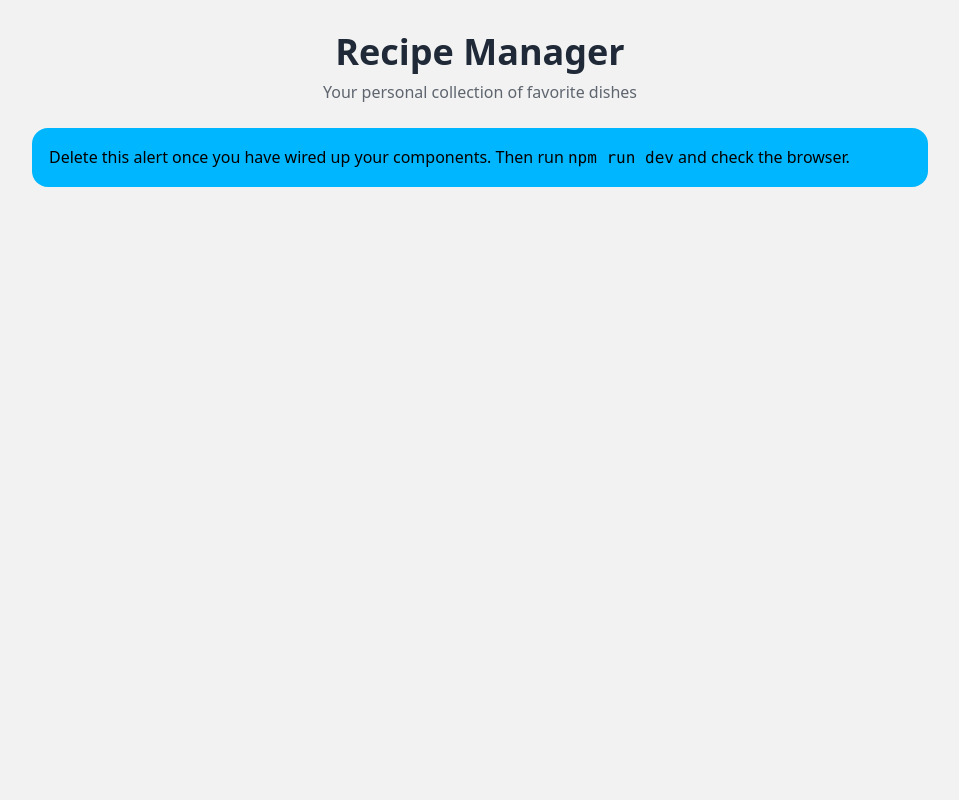
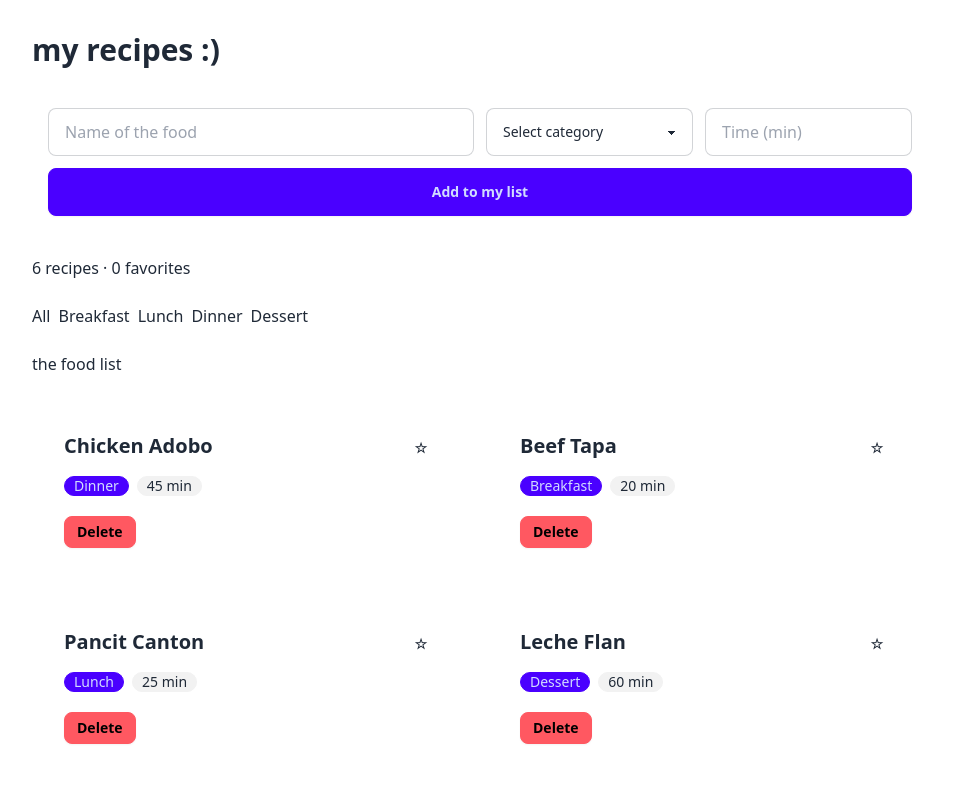
Before and after one commit to geraldinetorno1-png/recipe-manager, a React (Vite) app: page / in a window 1280 px wide. Shown: the top 800 px of the page, without its empty margins (160-1119 px from the left). Built offline with nearby package versions, Linux system fonts and the light colour scheme.

Commit message:
feat: connect recipe actions and persist browser state

```diff
--- a/src/App.jsx
+++ b/src/App.jsx
@@ -1,9 +1,8 @@
-import { useState } from "react";
-// TODO: import your components once you build them
-// import RecipeForm from "./components/RecipeForm";
-// import CategoryFilter from "./components/CategoryFilter";
-// import RecipeList from "./components/RecipeList";
-// import SummaryBar from "./components/SummaryBar";
+import { useEffect, useState } from "react";
+import RecipeForm from "./components/RecipeForm";
+import CategoryFilter from "./components/CategoryFilter";
+import RecipeList from "./components/RecipeList";
+import SummaryBar from "./components/SummaryBar";
 
 const STARTER_RECIPES = [
   { id: 1, title: "Chicken Adobo", category: "Dinner", time: 45, favorite: false },
@@ -15,59 +14,65 @@ const STARTER_RECIPES = [
 ];
 
 export default function App() {
-  // TODO 1: create the `recipes` state using STARTER_RECIPES as the initial value.
-  //         Later, wrap it in the lazy initializer that reads from localStorage.
-  const [recipes, setRecipes] = useState(STARTER_RECIPES);
+  // Read saved data once, when the component first mounts.
+  const [recipes, setRecipes] = useState(() => {
+    try {
+      const saved = JSON.parse(localStorage.getItem("recipe"));
+      return Array.isArray(saved) ? saved : STARTER_RECIPES;
+    } catch {
+      return STARTER_RECIPES;
+    }
+  });
+  const [filter, setFilter] = useState(() => {
+    const saved = localStorage.getItem("filter");
+    return ["All", "Breakfast", "Lunch", "Dinner", "Dessert"].includes(saved)
+      ? saved : "All";
+  });
 
-  // TODO 2: create the `filter` state, starting as "All".
-  //         Later, wrap it in the lazy initializer that reads from localStorage.
+  useEffect(() => {
+    localStorage.setItem("recipe", JSON.stringify(recipes));
+  }, [recipes]);
 
-  // TODO 3: add useEffect to persist `recipes` to localStorage whenever it changes.
+  useEffect(() => {
+    localStorage.setItem("filter", filter);
+  }, [filter]);
 
-  // TODO 4: add useEffect to persist `filter` to localStorage whenever it changes.
+  const favorites = recipes.filter((recipe) => recipe.favorite).length;
+  useEffect(() => {
+    document.title = `Recipes · ${favorites} ★`;
+  }, [favorites]);
 
-  // TODO 5: add useEffect to update `document.title` with the favorite count.
-  //         Example format: `Recipes · 3 ★`
+  const handleAdd = (recipe) => {
+    setRecipes((current) => [
+      ...current,
+      { ...recipe, id: Math.max(Date.now(), ...current.map((r) => r.id + 1)), favorite: false },
+    ]);
+  };
+  const handleToggleFavorite = (id) => {
+    setRecipes((current) => current.map((recipe) =>
+      recipe.id === id ? { ...recipe, favorite: !recipe.favorite } : recipe
+    ));
+  };
+  const handleDelete = (id) => {
+    setRecipes((current) => current.filter((recipe) => recipe.id !== id));
+  };
 
-  // TODO 6: write handleAdd(recipe) — adds a new recipe with a unique id (Date.now()).
-  //         Use the spread operator, NOT .push().
-
-  // TODO 7: write handleToggleFavorite(id) — flips the `favorite` field of the matching recipe.
-  //         Use .map() and spread; do NOT mutate the object directly.
-
-  // TODO 8: write handleDelete(id) — removes the recipe with that id.
-  //         Use .filter().
-
-  // TODO 9: derive `visibleRecipes` in render — if filter === "All" show all,
-  //         otherwise filter by category. Do NOT store this in state.
+  // This list follows the current state; it does not need separate state.
+  const visibleRecipes = filter === "All"
+    ? recipes : recipes.filter((recipe) => recipe.category === filter);
 
   return (
-    <div className="min-h-screen bg-base-200 py-8 px-4">
-      <div className="max-w-4xl mx-auto space-y-6">
-        <header className="text-center">
-          <h1 className="text-4xl font-bold">Recipe Manager</h1>
-          <p className="text-base-content/70 mt-2">
-            Your personal collection of favorite dishes
-          </p>
+    <div className="recipe-page min-h-screen py-8 px-4">
+      <main className="max-w-4xl mx-auto space-y-6">
+        <header className="page-heading">
+          <h1 className="text-3xl font-bold">my recipes :)</h1>
         </header>
-
-        {/* TODO: render <RecipeForm onAdd={handleAdd} /> */}
-
-        {/* TODO: render <SummaryBar total={...} favorites={...} /> */}
-
-        {/* TODO: render <CategoryFilter activeFilter={filter} onFilterChange={setFilter} /> */}
-
-        {/* TODO: render <RecipeList recipes={visibleRecipes}
-                                    onToggleFavorite={handleToggleFavorite}
-                                    onDelete={handleDelete} /> */}
-
-        <div className="alert alert-info">
-          <span>
-            Delete this alert once you have wired up your components. Then run{" "}
-            <code className="font-mono">npm run dev</code> and check the browser.
-          </span>
-        </div>
-      </div>
+        <RecipeForm onAdd={handleAdd} />
+        <SummaryBar total={recipes.length} favorites={favorites} />
+        <CategoryFilter activeFilter={filter} onFilterChange={setFilter} />
+        <p className="list-note">the food list</p>
+        <RecipeList recipes={visibleRecipes} onToggleFavorite={handleToggleFavorite} onDelete={handleDelete} />
+      </main>
     </div>
   );
 }
```
